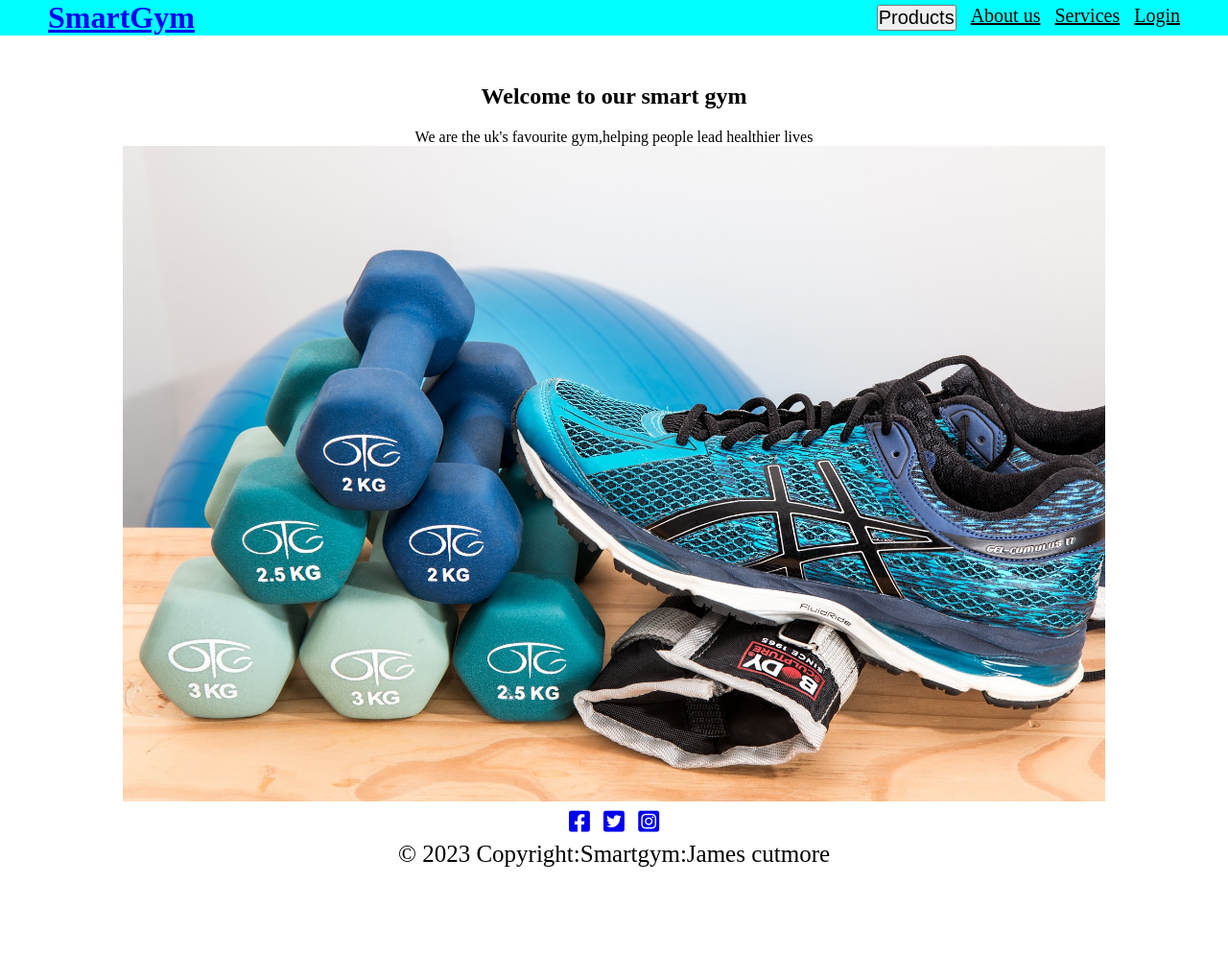
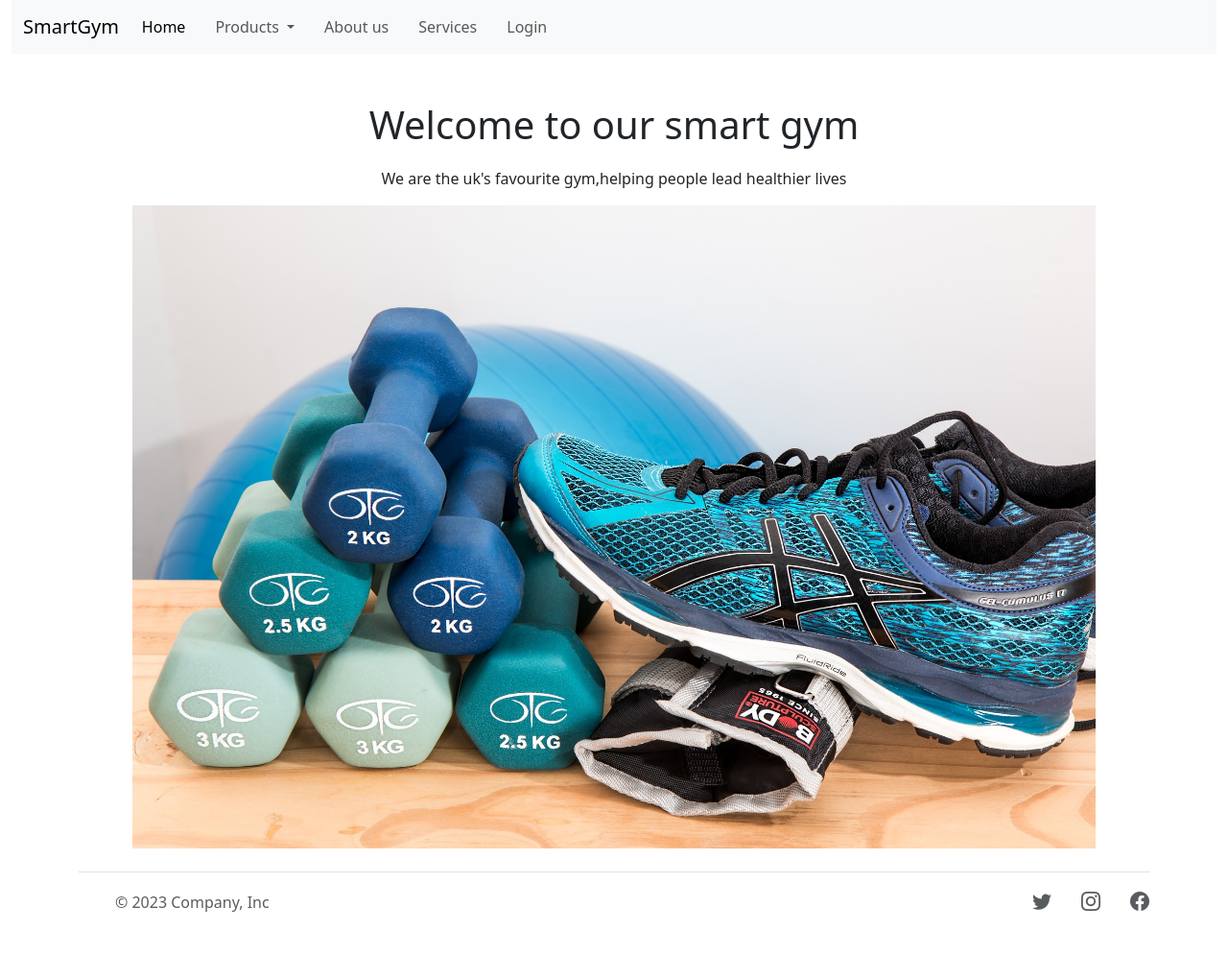
Before and after one commit to jamesrcutmore/fitnessmembersip, a Django app: page /about/ in a window 1280 px wide. Shown: the whole page at 96% size. Before the commit the page ends 903 px from the top, so only its background shows below. Run offline with Django 4.2, Linux system fonts and the light colour scheme; some libraries are stand-ins or nearby versions.

Commit message:
bootsrap , footer, navbar updated

```diff
--- a/members/templates/members/base.html
+++ b/members/templates/members/base.html
@@ -9,31 +9,77 @@
     <title>Fitness Membership</title>
     <meta name="description" content="">
     <meta name="viewport" content="width=device-width, initial-scale=1">
+    <link href="https://cdn.jsdelivr.net/npm/bootstrap@5.3.0/dist/css/bootstrap.min.css" rel="stylesheet" integrity="sha384-9ndCyUaIbzAi2FUVXJi0CjmCapSmO7SnpJef0486qhLnuZ2cdeRhO02iuK6FUUVM" crossorigin="anonymous">
+
     <link rel="stylesheet" href="https://cdnjs.cloudflare.com/ajax/libs/font-awesome/6.3.0/css/all.min.css"
         integrity="sha512-SzlrxWUlpfuzQ+pcUCosxcglQRNAq/DZjVsC0lE40xsADsfeQoEypE+enwcOiGjk/bSuGGKHEyjSoQ1zVisanQ=="
         crossorigin="anonymous" referrerpolicy="no-referrer" />
+        <link rel="stylesheet" href="https://cdn.jsdelivr.net/npm/bootstrap-icons@1.10.5/font/bootstrap-icons.css">
     <link rel="stylesheet" href="{% static 'css/style.css' %}">
 </head>
 
-<body>
-    <header>
-        <h1><a href="/">SmartGym</a></h1>
-        <ul>
-            <li id="dropdown">
-                <button id="dropdown-btn">Products</button>
-                <div id="dropdown-links">
-                    <a href="{% url 'mealplans' %}">Meal plans</a>
-                    <a href="{% url 'gymplans' %}">Gym plans</a>
+<body class="container-fluid">
+
+    <nav class="navbar navbar-expand-lg bg-body-tertiary">
+        <div class="container-fluid">
+            <a class="navbar-brand" href="#">SmartGym</a>
+            <button class="navbar-toggler" type="button" data-bs-toggle="collapse" data-bs-target="#navbarNavDropdown" aria-controls="navbarNavDropdown" aria-expanded="false" aria-label="Toggle navigation">
+            <span class="navbar-toggler-icon"></span>
+            </button>
+            <div class="collapse navbar-collapse" id="navbarNavDropdown">
+            <ul class="navbar-nav">
+                <li class="nav-item">
+                <a class="nav-link active" aria-current="page" href="/">Home</a>
+                </li>
+                <li class="nav-item dropdown">
+                <a class="nav-link dropdown-toggle" href="#" role="button" data-bs-toggle="dropdown" aria-expanded="false">
+                    Products
+                </a>
+                <ul class="dropdown-menu">
+                    <li><a class="dropdown-item" href="{% url 'mealplans' %}">Meal plans</a></li>
+                    <li><a class="dropdown-item" href="{% url 'gymplans' %}">Gym plans</a></li>
+                </ul>
+                </li>
+                <li class="nav-item">
+                <a class="nav-link" href="{% url 'about' %}">About us</a>
+                </li>
+                <li class="nav-item">
+                <a class="nav-link" href="{% url 'services' %}">Services</a>
+                </li>
+                <li class="nav-item">
+                <a class="nav-link" href="{% url 'login' %}">Login</a>
+                </li>
+            </ul>
             </div>
-            </li>
-            <li><a href="{% url 'about' %}">About us</a></li>
-            <li><a href="{% url 'services' %}">Services</a></li>
-            <li><a href="{% url 'login' %}">Login</a></li>
-        </ul>
-    </header>
+        </div>
+        </nav>
+
 
     {% block content %}
     {% endblock%}
+    <div class="container">
+        <footer class="d-flex flex-wrap justify-content-between align-items-center py-3 my-4 border-top">
+          <div class="col-md-4 d-flex align-items-center">
+            <a href="/" class="mb-3 me-2 mb-md-0 text-body-secondary text-decoration-none lh-1">
+              <svg class="bi" width="30" height="24"><use xlink:href="#bootstrap"></use></svg>
+            </a>
+            <span class="mb-3 mb-md-0 text-body-secondary">© 2023 Company, Inc</span>
+          </div>
+
+          <ul class="nav col-md-4 justify-content-end list-unstyled d-flex">
+            <li class="ms-3"><a class="text-body-secondary" href="https://twitter.com/?lang=en" target="_blank">
+                <i class="bi bi-twitter"></i>
+            </a></li>
+            <li class="ms-3"><a class="text-body-secondary" href="https://www.instagram.com/"  target="_blank">
+                <i class="bi bi-instagram"></i>
+            </a></li>
+            <li class="ms-3"><a class="text-body-secondary" href="https://en-gb.facebook.com"  target="_blank">
+                <i class="bi bi-facebook"></i>
+            </a> </li>
+          </ul>
+        </footer>
+      </div>
+<!--
     <div class="footer">
         <footer class="bg-dark text-center text-lg-start">
             <p>
@@ -46,11 +92,8 @@
             </div>
 
         </footer>
-</div>
-</body>
-
-</html>
+    </div> -->
+    <script src="https://cdn.jsdelivr.net/npm/bootstrap@5.3.0/dist/js/bootstrap.bundle.min.js" integrity="sha384-geWF76RCwLtnZ8qwWowPQNguL3RmwHVBC9FhGdlKrxdiJJigb/j/68SIy3Te4Bkz" crossorigin="anonymous"></script>
 
 </body>
-
 </html>
```
Lines whose indentation alone changed are shown as unchanged.
